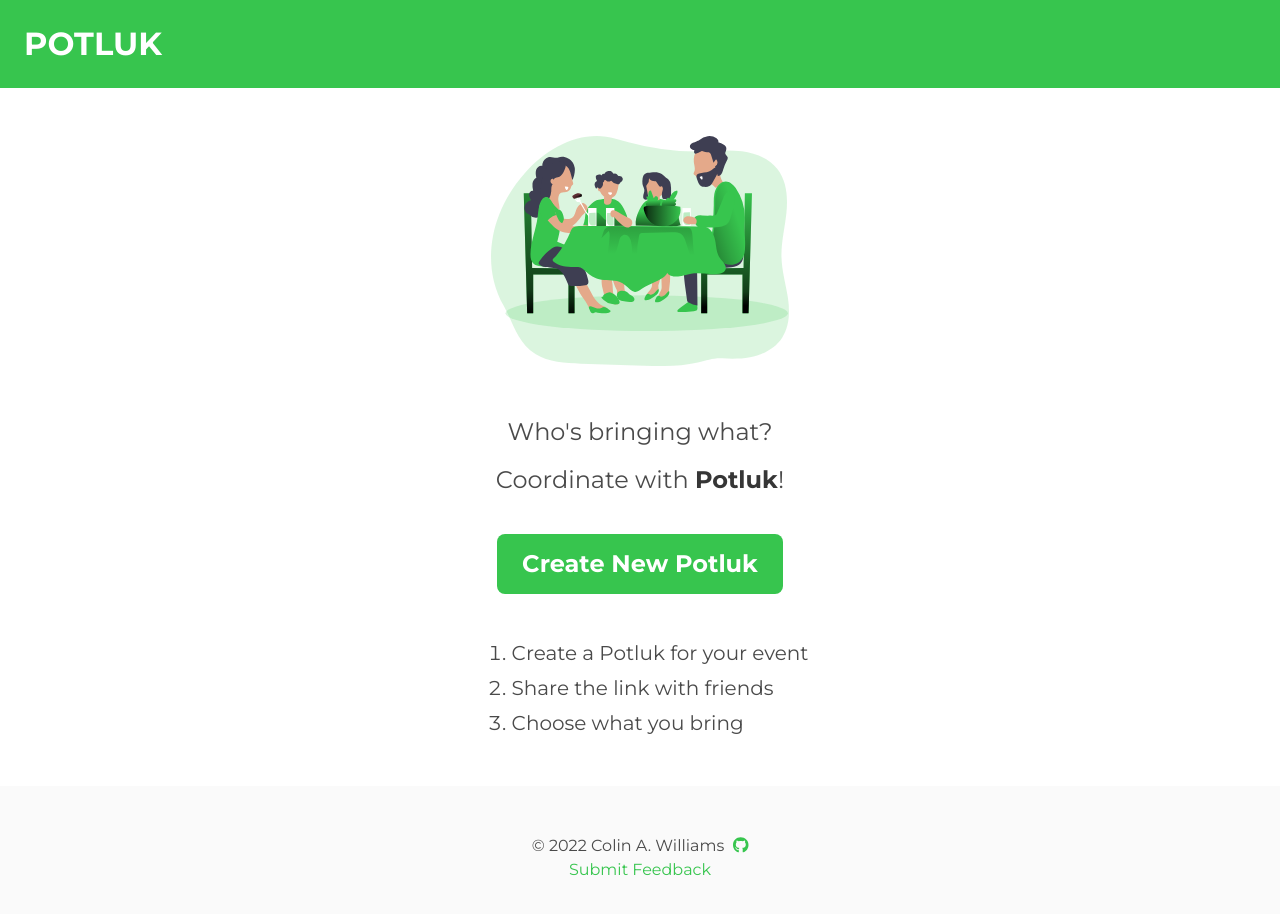
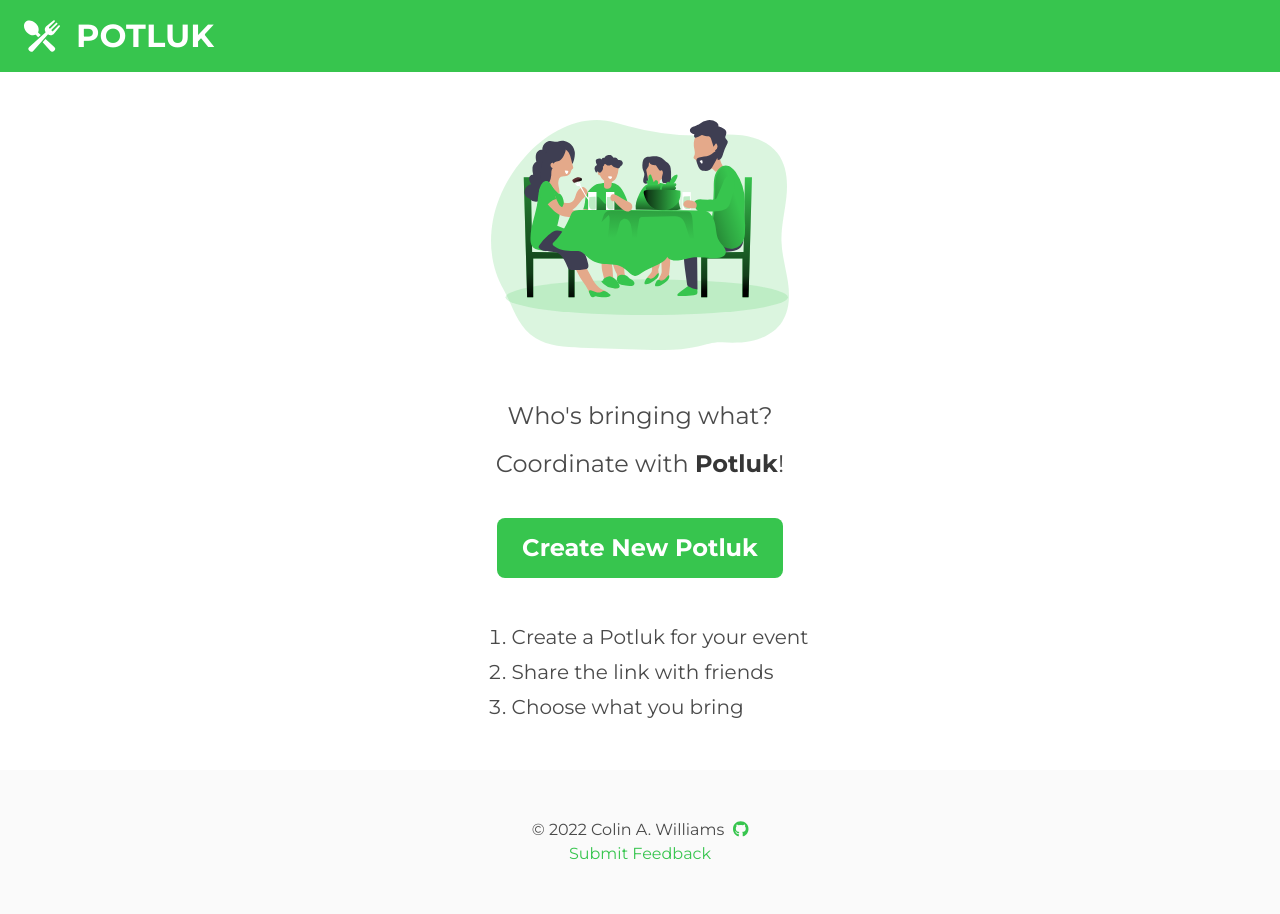
Before and after one commit to c-o-l-i-n/potluk, a Next.js app: page / in a window 1280 px wide. Shown: the top 914 px of the page. Built offline with nearby package versions, Linux system fonts and the light colour scheme.

Commit message:
🍴 Add logo to navbar

```diff
--- a/components/Navbar.tsx
+++ b/components/Navbar.tsx
@@ -1,5 +1,6 @@
 import { FunctionComponent } from 'react'
 import Link from 'next/link'
+import Image from 'next/image'
 
 const Navbar: FunctionComponent = () => {
 	return (
@@ -10,8 +11,15 @@ const Navbar: FunctionComponent = () => {
 		>
 			<Link href='/'>
 				<a>
-					<div className='navbar-brand'>
-						<span className='navbar-item is-size-3 has-text-weight-bold m-3'>
+					<div className='navbar-brand ml-5'>
+						<Image
+							src='/img/logo.svg'
+							alt='Logo'
+							width='36'
+							height='36'
+							id='logo'
+						/>
+						<span className='navbar-item is-size-3 has-text-weight-bold m-1'>
 							POTLUK
 						</span>
 					</div>
```
Also changed, not shown: public/img/logo.svg (added).
